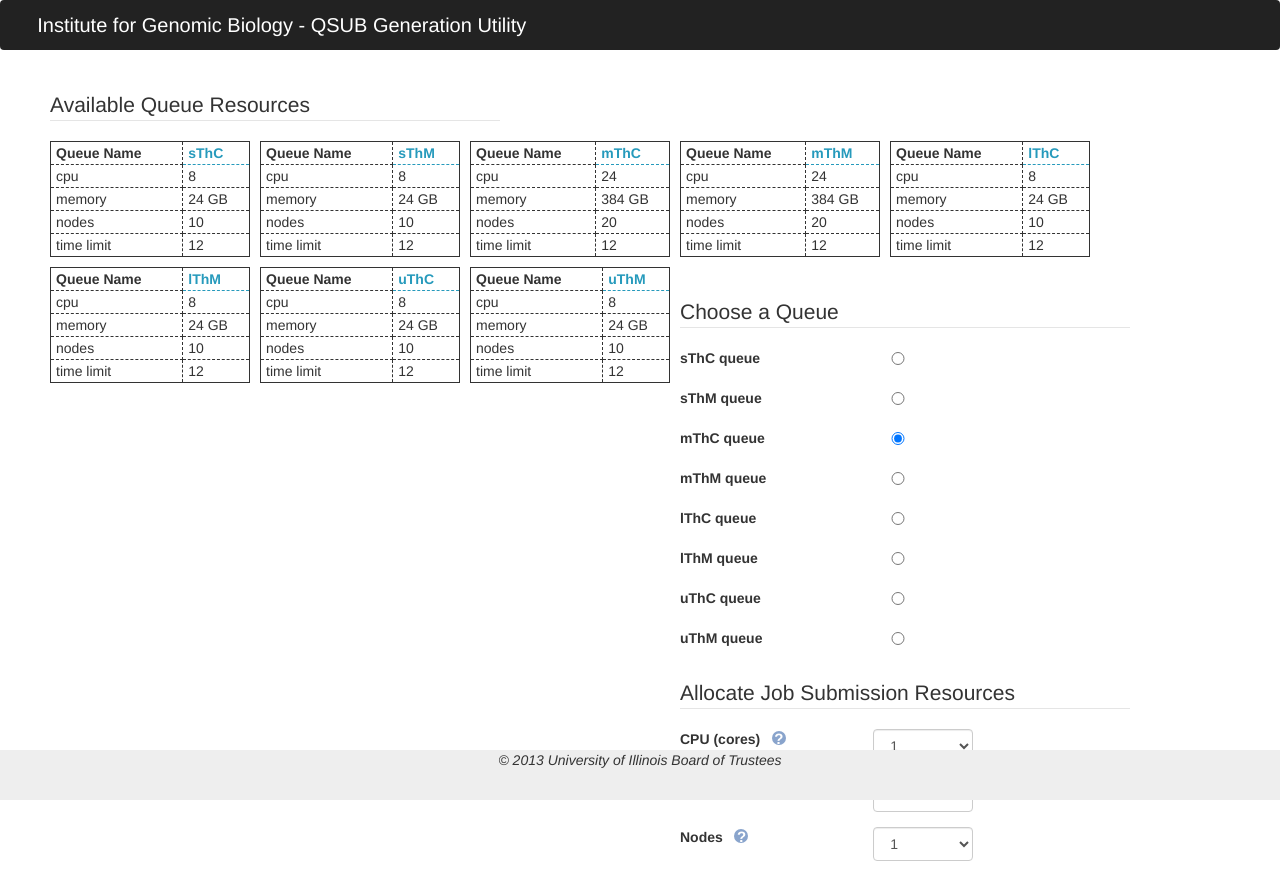
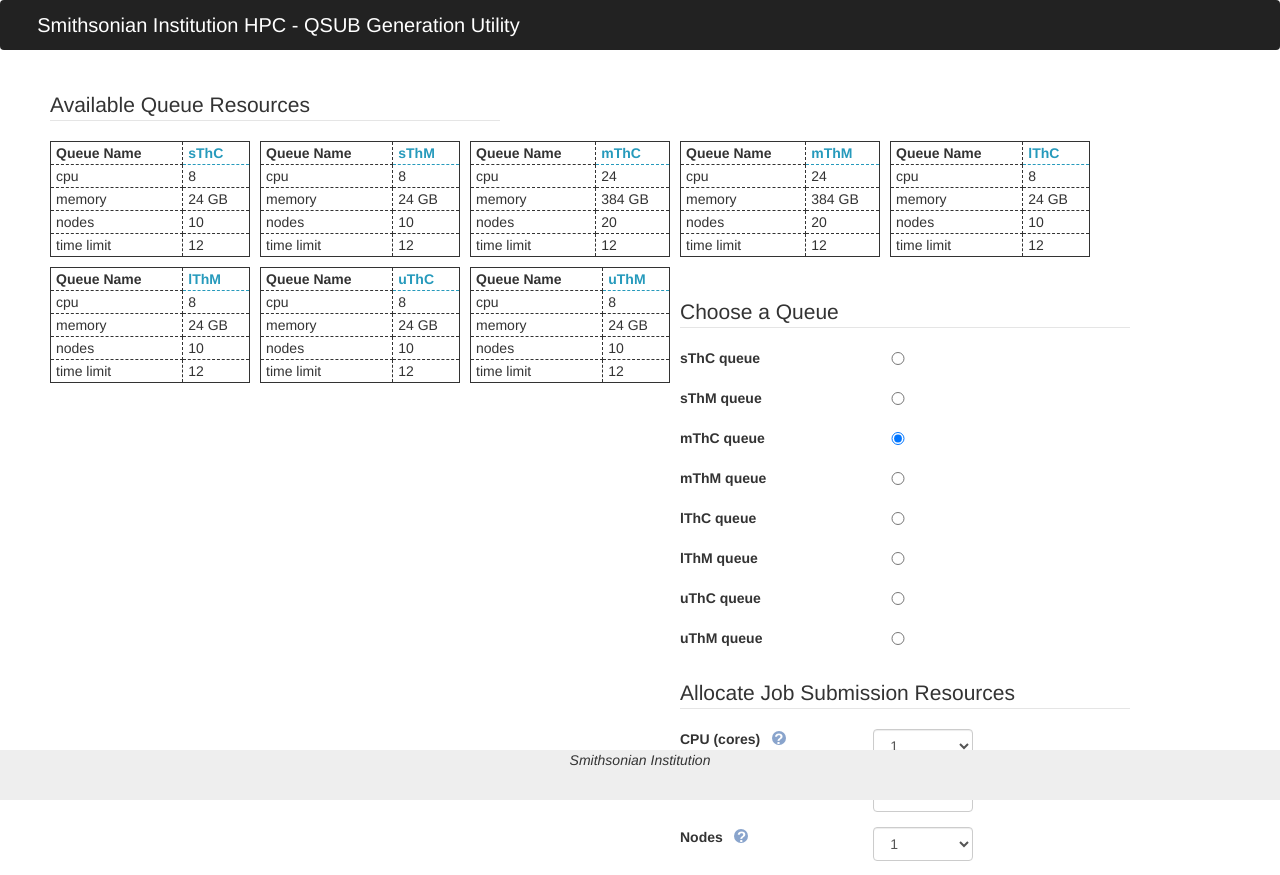
Before and after one commit to pbfrandsen/QSUB_Generator, a PHP site: page / in a window 1280 px wide. Shown: the top 875 px of the page. Run offline with PHP 8.4, Linux system fonts and the light colour scheme; data that the repository does not hold is empty.

Commit message:
Changed names of headers and footers

```diff
--- a/include/php/footer.php
+++ b/include/php/footer.php
@@ -13,7 +13,7 @@
 $footer =
 "<div class='navbar navbar-fixed-bottom'>
 <div style='text-align: center'>
-        <em>&copy; 2013 University of Illinois Board of Trustees</em>
+        <em>Smithsonian Institution</em>
 </div>
 </div>";
 
--- a/include/php/header.php
+++ b/include/php/header.php
@@ -45,7 +45,7 @@ $header =
          <div class="navbar-header ">
           <button type="button" class="navbar-toggle" data-toggle="collapse" data-target=".navbar-ex8-collapse">
           </button>
-          <a class="navbar-brand custom_header" href="#" >&nbsp &nbsp Institute for Genomic Biology - QSUB Generation Utility</a>
+          <a class="navbar-brand custom_header" href="#" >&nbsp &nbsp Smithsonian Institution HPC - QSUB Generation Utility</a>
         </div>
       </nav>
     </div>
```
